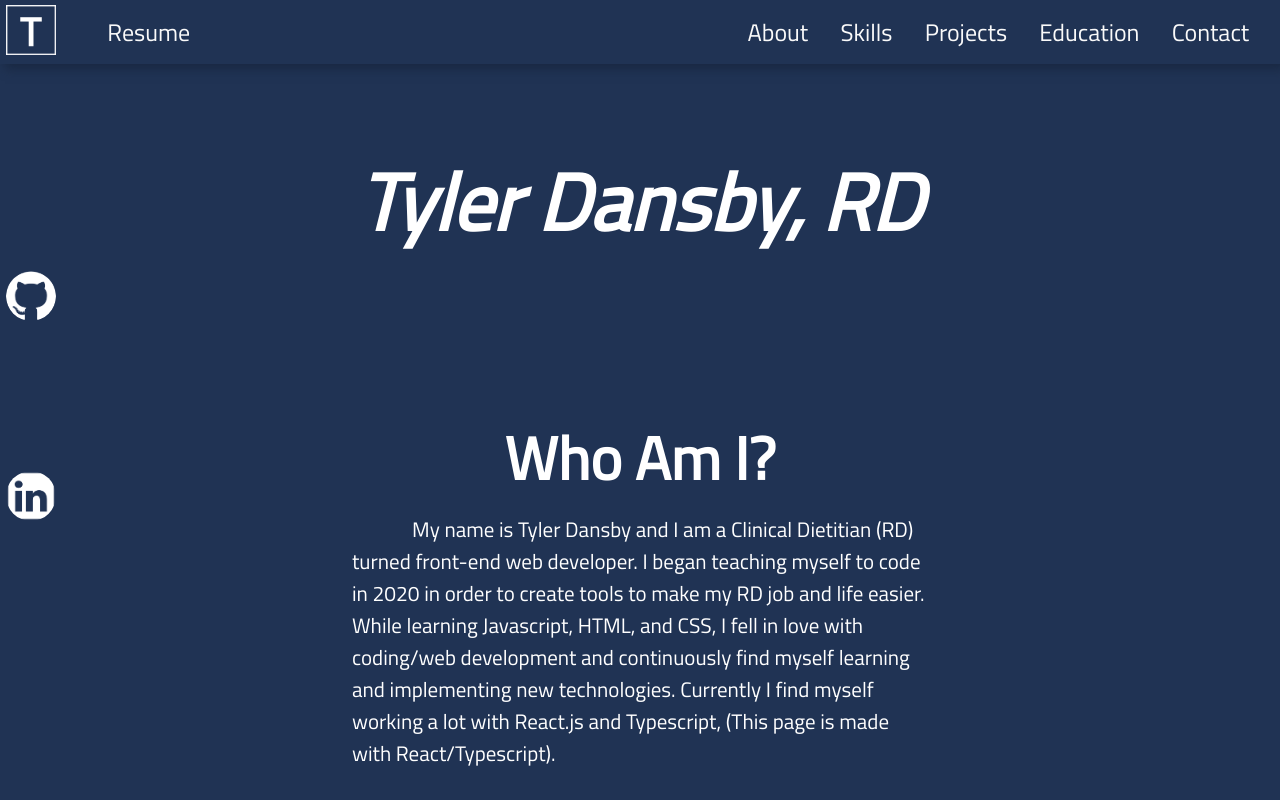
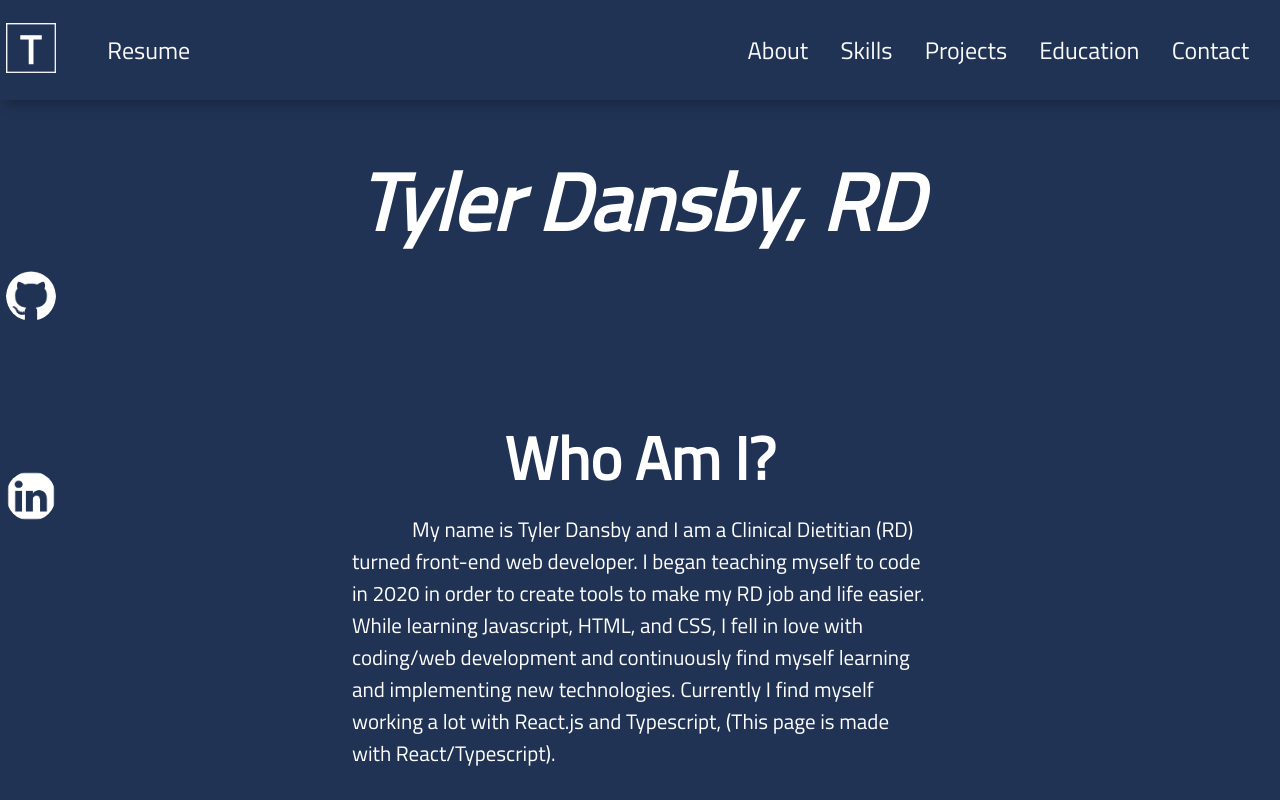
Before and after one commit to saltedTofu/PortfolioProject, a React (Create React App) app: page / in a window 1280 px wide. Shown: the top 800 px of the page. Built offline with nearby package versions, Linux system fonts and the light colour scheme.

Commit message:
load screen timing

```diff
--- a/src/components/Header/Header.css
+++ b/src/components/Header/Header.css
@@ -4,7 +4,7 @@
     align-items: center;
     justify-content:space-between;
     width:100%;
-    height:8%;
+    height:100px;
     box-shadow: 5px 5px 10px #192842;
     position:fixed;
     background-color:#203354;
--- a/src/components/LoadScreen/LoadScreen.css
+++ b/src/components/LoadScreen/LoadScreen.css
@@ -16,8 +16,15 @@
     height:200px;
 }
 @keyframes dash {
+    60%{
+        opacity:1
+    }
+    99%{
+        opacity:0;
+    }
     100%{
         stroke-dashoffset: 0;
+        opacity:0;
     }
 }
 @keyframes load{
```
